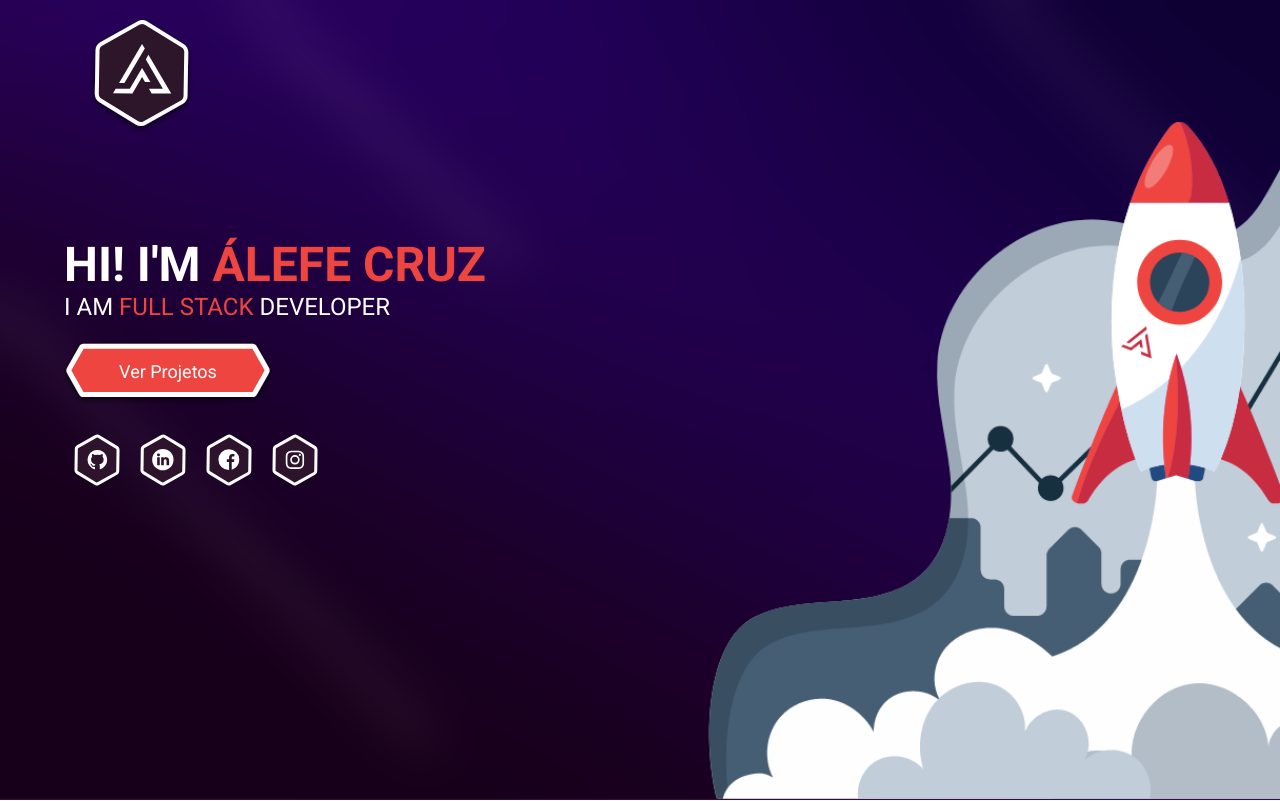
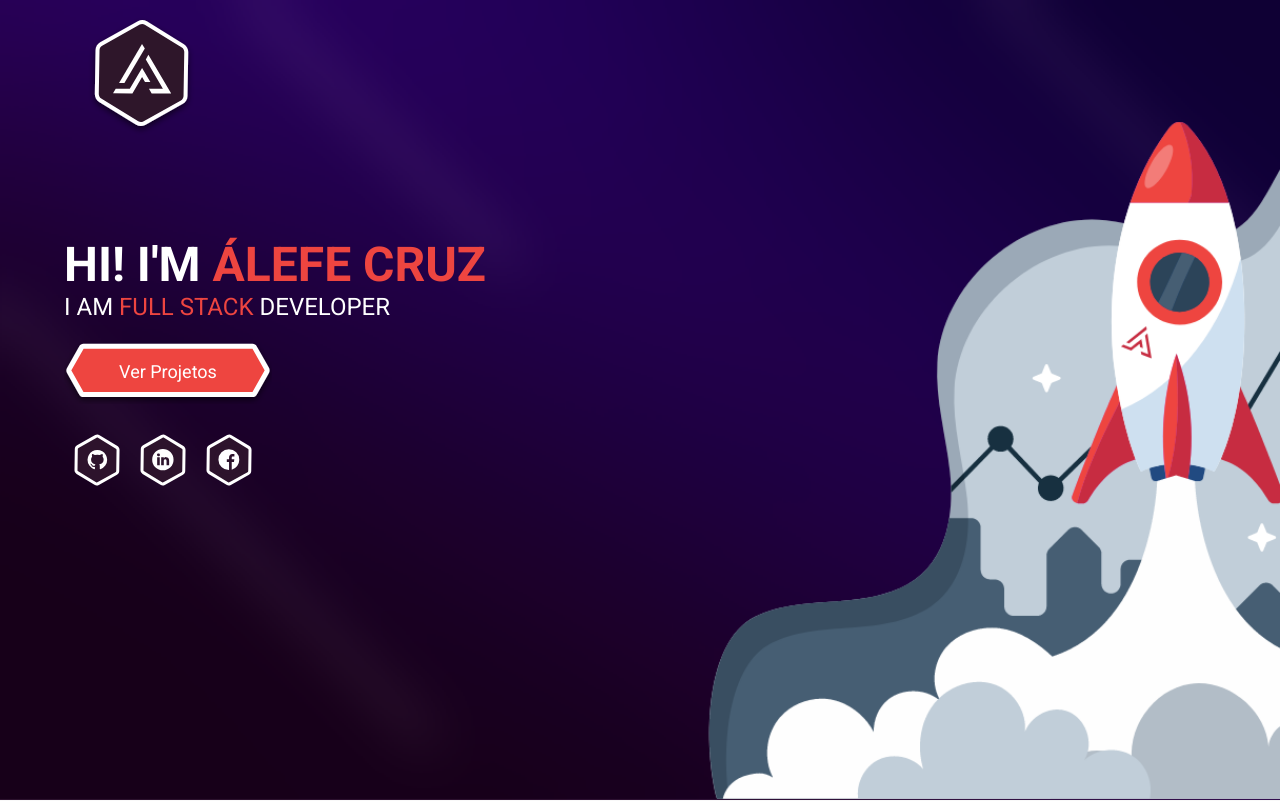
Before and after one commit to alefecrz/port, a React (Create React App) app: page / in a window 1280 px wide. Shown: the top 801 px of the page. Built offline with nearby package versions, Linux system fonts and the light colour scheme.

Commit message:
remove link no-used

```diff
--- a/src/components/Home/index.js
+++ b/src/components/Home/index.js
@@ -5,7 +5,7 @@ import logoImg from '../../assets/img/logo.svg'
 
 import githubIcon from '../../assets/icons/icon-github.svg'
 import facebookIcon from '../../assets/icons/icon-facebook.svg'
-import instagramIcon from '../../assets/icons/icon-instagram.svg'
+// import instagramIcon from '../../assets/icons/icon-instagram.svg'
 import linkedinIcon from '../../assets/icons/icon-linkedin.svg'
 import mauseIcon from '../../assets/icons/icon-mause.svg'
 
@@ -42,11 +42,11 @@ class Home extends Component {
                         href="https://www.facebook.com/alefe.cruz">
                         <img src={ facebookIcon } alt=""/>
                     </a>
-                    <a
+                    {/* <a
                         target="_blanc"
                         href="#">
                         <img src={ instagramIcon } alt=""/>
-                    </a>
+                    </a> */}
                 </div>
                 <div className="down">
                     <img src={ mauseIcon } alt=""/>
```
